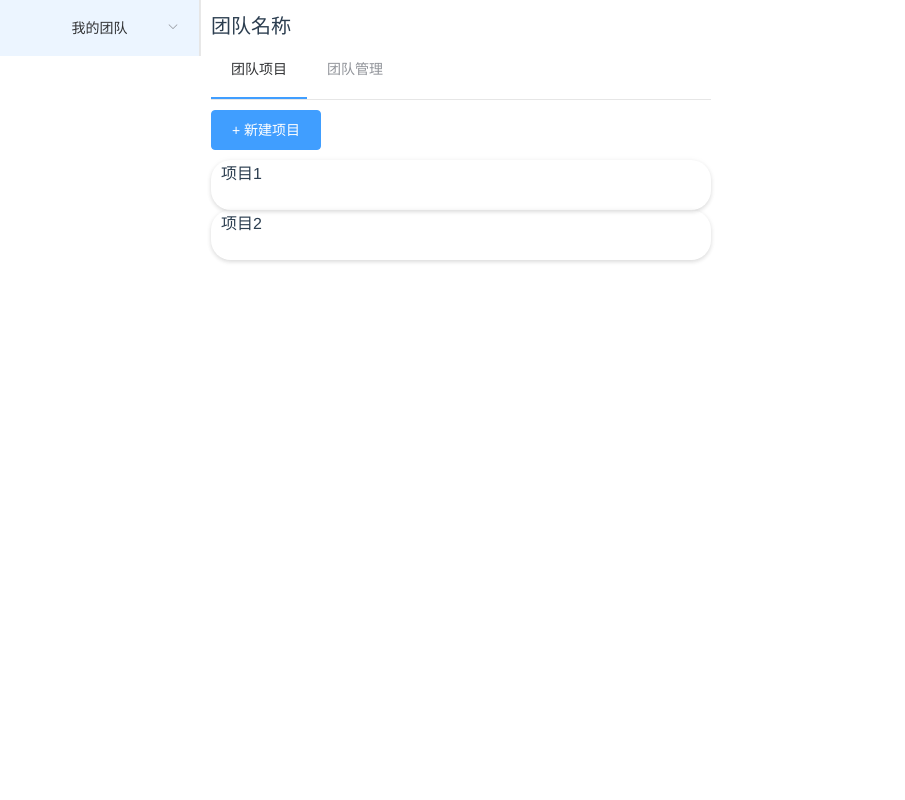
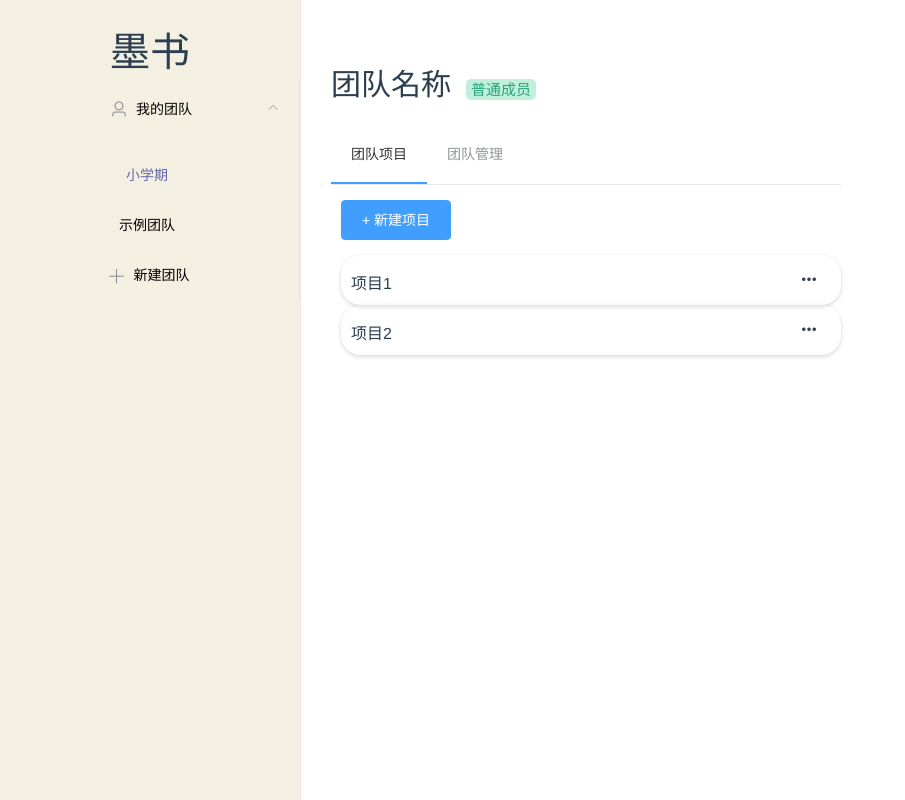
Before and after one commit to nohes1tate/ZhaoSummer-Vue, a Vue app: page / in a window 1280 px wide. Shown: the whole page, without its empty margins (0-905 px from the left). Built offline with nearby package versions, Linux system fonts and the light colour scheme; what mavon-editor would draw is missing.

Commit message:
homepage update

```diff
--- a/src/components/homepage/projectCover.vue
+++ b/src/components/homepage/projectCover.vue
@@ -1,7 +1,17 @@
 <template>
   <div id="project-cover">
-    <div style="margin-left: 10px;text-align: center">
+    <div style="margin-left: 10px; margin-top: 15px; width: 450px">
       {{projectName}}
+    </div>
+    <div style="float: right; margin-top: 16px">
+      <el-popover
+          placement="bottom"
+          width="100"
+          trigger="hover">
+        <ul>重命名</ul>
+        <ul>删除项目</ul>
+        <i class="el-icon-more" slot="reference"></i>
+      </el-popover>
     </div>
   </div>
 </template>
--- a/src/views/home/HomeView.vue
+++ b/src/views/home/HomeView.vue
@@ -1,18 +1,32 @@
 <template>
   <div class="home">
     <div class="nav-left">
-      <el-menu :default-active="Index" class="el-menu-vertical-demo" @select="handleSelect">
-        <el-submenu>
-          <template slot="title">我的团队</template>
-          <el-menu-item index="1">小学期</el-menu-item>
-          <el-menu-item index="2">示例团队</el-menu-item>
-          <el-menu-item index="3">+ 新建团队</el-menu-item>
+      <div style="height: 60px; font-size: 40px; margin-top: 20px">墨书</div>
+      <el-menu
+          class="select-box"
+          @open="handleOpen"
+          @close="handleClose"
+          background-color="#f3f0e1"
+          text-color="#000"
+          active-text-color="#6667ab"
+          :default-active="Index">
+        <el-submenu index="2">
+          <template slot="title">
+            <i class="el-icon-user"></i>
+            <span>我的团队</span>
+          </template>
+          <el-menu-item-group>
+            <el-menu-item index="1">小学期</el-menu-item>
+            <el-menu-item index="2">示例团队</el-menu-item>
+            <el-menu-item index="3"><i class="el-icon-plus"></i>新建团队</el-menu-item>
+          </el-menu-item-group>
         </el-submenu>
       </el-menu>
     </div>
     <div class="content-home">
-      <div style="font-size: 20px; text-align: left">
-        团队名称
+      <div style="text-align: left; margin-top: 50px; margin-bottom: 20px;">
+        <span style="font-size: 30px;">团队名称</span>
+        <span class="member-tag">普通成员</span>
       </div>
       <div class="nav-team">
         <el-menu :default-active="activeIndex" class="el-menu-demo" mode="horizontal" @select="handleSelect">
@@ -63,7 +77,7 @@
                 trigger="hover">
               <ul>移出团队</ul>
               <ul>设为管理员</ul>
-              <el-button slot="reference">…</el-button>
+              <i class="el-icon-more" slot="reference"></i>
             </el-popover>
           </el-table-column>
         </el-table>
@@ -112,15 +126,18 @@ export default {
 
 <style>
 .home {
+  position: absolute;
   display: flex;
   flex-direction: row;
   height: 100%;
 }
 .nav-left {
-  width: 200px;
+  position: relative;
+  width: 300px;
   height: 100%;
-  color: grey;
+  background-color: #f3f0e1;
   border-right: 1px solid #e8e8e8;
+  margin-right: 20px;
 }
 .content-home {
   display: flex;
@@ -129,11 +146,21 @@ export default {
 }
 .button {
   text-align: left;
-  margin-top: 10px;
+  margin-top: 15px;
+  margin-left: 10px;
 }
 .content-project {
   display: flex;
   flex-direction: column;
-  margin-top: 10px;
+  margin-top: 15px;
+  margin-left: 10px;
+}
+.member-tag {
+  font-size: 15px;
+  background-color: #c0f0db;
+  color: #2ca37f;
+  padding: 2px 5px;
+  border-radius: 5px;
+  margin-left: 15px;
 }
 </style>
```
Also changed, not shown: 1 other file (tests, documents, lock files or other folders).
